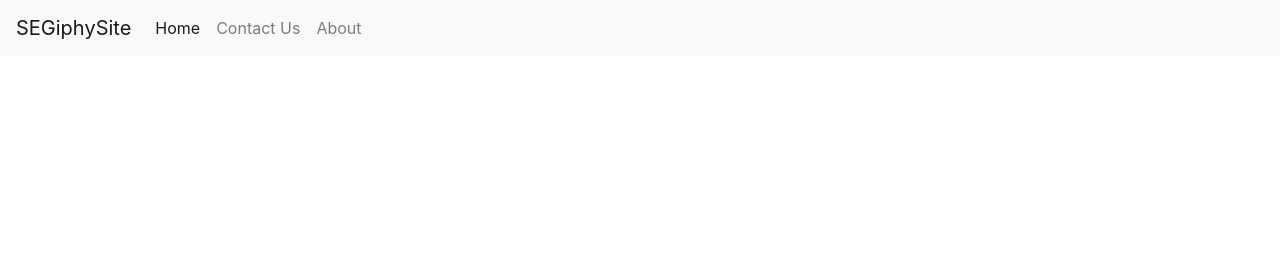
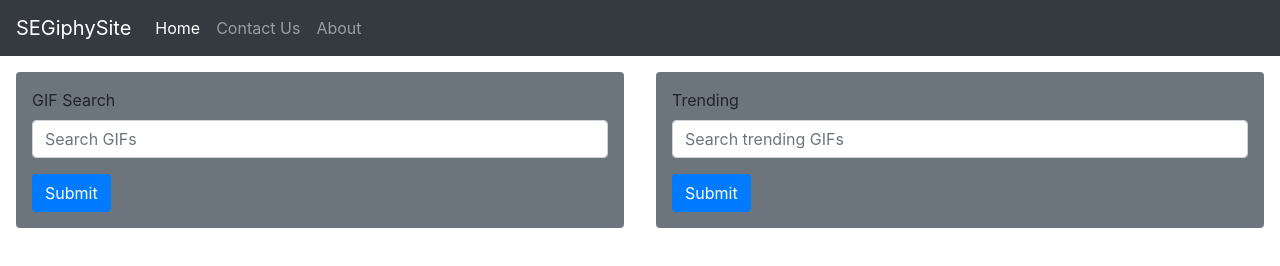
Before and after one commit to stoneneedle/segiphysite, a plain HTML site: page index.html in a window 1280 px wide. Drawn offline with nearby package versions, Linux system fonts and the light colour scheme.

Commit message:
Added some Bootstrap styling to main index page, added gitignore file.

```diff
--- a/index.html
+++ b/index.html
@@ -6,10 +6,12 @@
   <meta name="viewport" content="width=device-width, initial-scale=1.0">
   <title>Search Engine Giphy API Site</title>
   <link rel="stylesheet" href="https://stackpath.bootstrapcdn.com/bootstrap/4.1.3/css/bootstrap.min.css" integrity="sha384-MCw98/SFnGE8fJT3GXwEOngsV7Zt27NXFoaoApmYm81iuXoPkFOJwJ8ERdknLPMO" crossorigin="anonymous">
+  <link rel="stylesheet" href="./css/style.css">
+  <!-- browser-sync start --server --files . -->
 </head>
 <body>
   <header>
-    <nav class="navbar navbar-expand-sm navbar-light bg-light">
+    <nav class="navbar navbar-expand-sm navbar-dark bg-dark">
       <a class="navbar-brand" href="#">SEGiphySite</a>
       <button class="navbar-toggler" type="button" data-toggle="collapse" data-target="#navbarSupportedContent" aria-controls="navbarSupportedContent" aria-expanded="false" aria-label="Toggle navigation">
         <span class="navbar-toggler-icon"></span>
@@ -38,7 +40,41 @@
 
 
 
-  <main></main>
+  <main>
+    <div class="container-fluid">
+      <div class="row">
+        <div class="col p-3">
+          <div class="p-3 bg-secondary rounded">
+            <form>
+              <div class="form-group">
+                <label for="gifSearch">GIF Search</label>
+                <input type="text" class="form-control" id="gifSearch" aria-describedby="gifHelp" placeholder="Search GIFs">
+              </div>
+              <button type="submit" class="btn btn-primary">Submit</button>
+            </form>
+          </div>
+        </div>
+        <div class="col p-3">
+          <div class="p-3 bg-secondary rounded">
+            <form>
+              <div class="form-group">
+                <label for="trendSearch">Trending</label>
+                <input type="text" class="form-control" id="trendSearch" aria-describedby="trendHelp" placeholder="Search trending GIFs">
+              </div>
+              <button type="submit" class="btn btn-primary">Submit</button>
+            </form>
+          </div>
+        </div>
+      </div>
+    </div>
+
+  </main>
+
+
+
+
+
+
   <footer></footer>
 
   <script src="https://code.jquery.com/jquery-3.3.1.slim.min.js" integrity="sha384-q8i/X+965DzO0rT7abK41JStQIAqVgRVzpbzo5smXKp4YfRvH+8abtTE1Pi6jizo" crossorigin="anonymous"></script>
```
Also changed, not shown: 1 other file.
